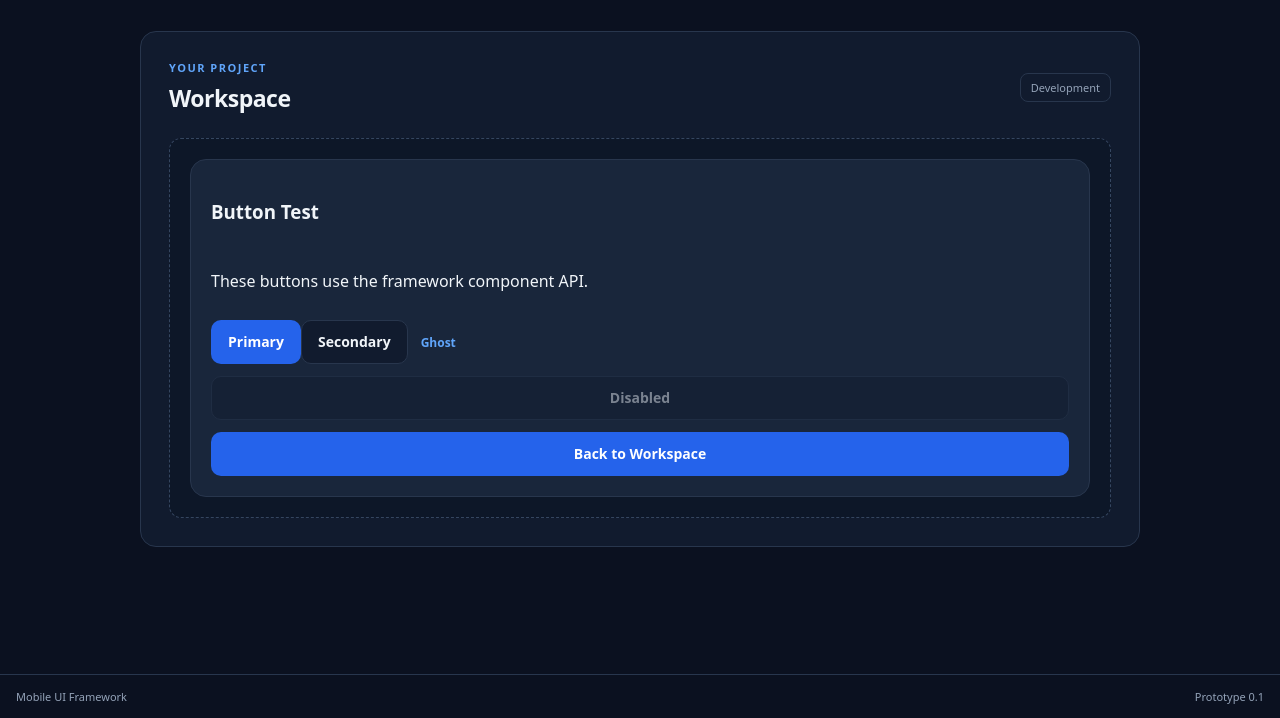
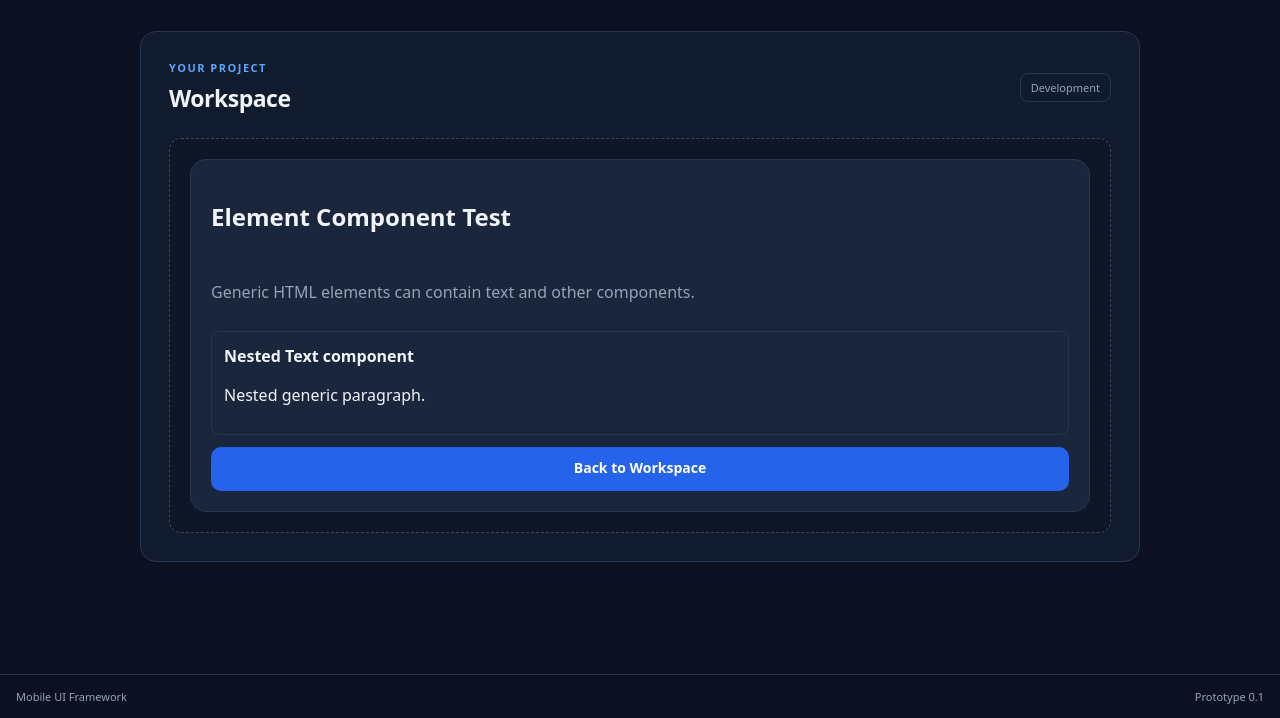
Before and after one commit to Twaddler01/mobile-ui-framework, a plain HTML site: page index.html in a window 1280 px wide. Shown: the part 82-800 px from the top of the page. Drawn offline with Linux system fonts and the light colour scheme.

Commit message:
components

```diff
--- a/main.js
+++ b/main.js
@@ -1,24 +1,10 @@
-import Component from "./src/core/Component.js";
-import Column from "./src/components/Column.js";
-import Row from "./src/components/Row.js";
-import Card from "./src/components/Card.js";
-import Button from "./src/components/Button.js";
+import { Element, Text, Button, Card, Row, Column } from "./src/ui.js";
+
 import DOMRenderer from "./src/renderers/dom/DOMRenderer.js";
 
 const renderer = new DOMRenderer();
 
 const workspace = document.querySelector("#workspace-content");
-
-function element(tagName, props = {}, children = []) {
-    return new Component(
-        "element",
-        {
-            tagName,
-            ...props
-        },
-        children
-    );
-}
 
 function renderLandingWorkspace() {
     const view = new Column(
@@ -28,18 +14,23 @@ function renderLandingWorkspace() {
             align: "stretch"
         },
         [
-            element("h3", {}, ["Layout test"]),
+            Element(
+                {
+                    tagName: "h3"
+                },
+                ["Button Test"]
+            ),
 
-            new Row(
+            Row(
                 {
                     gap: 12,
                     align: "center",
                     justify: "between"
                 },
                 [
-                    element(
-                        "div",
+                    Element(
                         {
+                            tagName: "div",
                             style: {
                                 background: "#19263b",
                                 padding: "16px",
@@ -50,9 +41,9 @@ function renderLandingWorkspace() {
                         ["First item"]
                     ),
 
-                    element(
-                        "div",
+                    Element(
                         {
+                            tagName: "div",
                             style: {
                                 background: "#19263b",
                                 padding: "16px",
@@ -78,52 +69,51 @@ function renderExample() {
             gap: 12
         },
         [
-            element("h3", {}, ["Button Test"]),
+            Element(
+                {
+                    tagName: "h2"
+                },
+                ["Element Component Test"]
+            ),
 
-            element("p", {}, [
-                "These buttons use the framework component API."
-            ]),
+            Element(
+                {
+                    tagName: "p",
+                    className: "description",
+                    style: {
+                        color: "var(--color-muted)"
+                    }
+                },
+                ["Generic HTML elements can contain text and other components."]
+            ),
 
-            new Row(
+            Element(
                 {
-                    gap: 10,
-                    align: "center",
-                    wrap: "wrap"
+                    tagName: "div",
+                    attributes: {
+                        "data-testid": "element-demo"
+                    },
+                    style: {
+                        padding: "12px",
+                        border: "1px solid var(--color-border)",
+                        borderRadius: "8px"
+                    }
                 },
                 [
-                    new Button(
+                    Text(
                         {
-                            variant: "primary",
-                            onClick: () => console.log("Primary clicked!")
+                            weight: 700
                         },
-                        ["Primary"]
+                        ["Nested Text component"]
                     ),
 
-                    new Button(
+                    Element(
                         {
-                            variant: "secondary",
-                            onClick: () => console.log("Secondary clicked!")
+                            tagName: "p"
                         },
-                        ["Secondary"]
-                    ),
-
-                    new Button(
-                        {
-                            variant: "ghost",
-                            size: "small",
-                            onClick: () => console.log("Ghost clicked!")
-                        },
-                        ["Ghost"]
+                        ["Nested generic paragraph."]
                     )
                 ]
-            ),
-
-            new Button(
-                {
-                    variant: "secondary",
-                    disabled: true
-                },
-                ["Disabled"]
             ),
 
             new Button(
--- /dev/null
+++ b/src/components/Element.js
@@ -0,0 +1,14 @@
+import Component from "../core/Component.js";
+
+export default class Element extends Component {
+    constructor(props = {}, children = []) {
+        super(
+            "element",
+            {
+                tagName: "div",
+                ...props
+            },
+            children
+        );
+    }
+}
--- /dev/null
+++ b/src/components/Text.js
@@ -0,0 +1,16 @@
+import Component from "../core/Component.js";
+
+export default class Text extends Component {
+    constructor(props = {}, children = []) {
+        super(
+            "text",
+            {
+                size: "medium",
+                weight: 400,
+                align: "left",
+                ...props
+            },
+            children
+        );
+    }
+}
--- /dev/null
+++ b/src/core/createComponent.js
@@ -0,0 +1,9 @@
+export default function createComponent(ComponentClass) {
+    if (typeof ComponentClass !== "function") {
+        throw new TypeError("createComponent requires a component class.");
+    }
+
+    return function componentFactory(props = {}, children = []) {
+        return new ComponentClass(props, children);
+    };
+}
--- a/src/renderers/dom/DOMRenderer.js
+++ b/src/renderers/dom/DOMRenderer.js
@@ -26,7 +26,12 @@ export default class DOMRenderer {
         const tagName =
             type === "button"
                 ? "button"
-                : (props.tagName ?? (type === "card" ? "article" : "div"));
+                : (props.tagName ??
+                  (type === "card"
+                      ? "article"
+                      : type === "text"
+                        ? "p"
+                        : "div"));
 
         const element = document.createElement(tagName);
 
@@ -42,6 +47,41 @@ export default class DOMRenderer {
 
             element.disabled = Boolean(props.disabled);
             element.type = props.type;
+        }
+
+        if (
+            isLayout ||
+            type === "card" ||
+            type === "button" ||
+            type === "text"
+        ) {
+            element.classList.add(`ui-${type}`);
+        }
+
+        if (type === "button") {
+            element.classList.add(
+                `ui-button-${props.variant}`,
+                `ui-button-${props.size}`
+            );
+
+            element.disabled = Boolean(props.disabled);
+            element.type = props.type;
+        }
+
+        if (type === "text") {
+            element.classList.add(`ui-text-${props.size}`);
+
+            if (props.color) {
+                element.style.color = props.color;
+            }
+
+            if (props.weight != null) {
+                element.style.fontWeight = props.weight;
+            }
+
+            if (props.align) {
+                element.style.textAlign = props.align;
+            }
         }
 
         if (props.className) {
@@ -72,7 +112,11 @@ export default class DOMRenderer {
     }
 
     applyLayout(element, props) {
-        const layout = normalizeLayoutProps(props);
+        const layoutProps = element.classList.contains("ui-text")
+            ? { ...props, align: undefined }
+            : props;
+
+        const layout = normalizeLayoutProps(layoutProps);
         const style = element.style;
 
         const alignValues = {
@@ -109,6 +153,10 @@ export default class DOMRenderer {
         if (props.style) {
             Object.assign(style, props.style);
         }
+
+        if (props.wrap != null) {
+            element.style.flexWrap = props.wrap === true ? "wrap" : props.wrap;
+        }
     }
 
     toCssSize(value) {
--- /dev/null
+++ b/src/ui.js
@@ -0,0 +1,15 @@
+import createComponent from "./core/createComponent.js";
+
+import ElementComponent from "./components/Element.js";
+import TextComponent from "./components/Text.js";
+import ButtonComponent from "./components/Button.js";
+import CardComponent from "./components/Card.js";
+import RowComponent from "./components/Row.js";
+import ColumnComponent from "./components/Column.js";
+
+export const Element = createComponent(ElementComponent);
+export const Text = createComponent(TextComponent);
+export const Button = createComponent(ButtonComponent);
+export const Card = createComponent(CardComponent);
+export const Row = createComponent(RowComponent);
+export const Column = createComponent(ColumnComponent);
--- a/style.css
+++ b/style.css
@@ -399,7 +399,7 @@ button {
     background: var(--color-surface-raised);
 }
 
-/* Sizes */
+/* Button Sizes */
 
 .ui-button-small {
     min-height: 36px;
@@ -421,6 +421,35 @@ button {
     font-size: 16px;
 }
 
+
+/* Text component */
+.ui-text {
+    box-sizing: border-box;
+    margin: 0;
+    min-width: 0;
+    color: var(--color-text);
+    line-height: 1.5;
+    overflow-wrap: anywhere;
+}
+
+.ui-text-small {
+    font-size: 0.875rem;
+}
+
+.ui-text-medium {
+    font-size: 1rem;
+}
+
+.ui-text-large {
+    font-size: 1.25rem;
+}
+
+.ui-text-title {
+    font-size: 1.5rem;
+    line-height: 1.25;
+}
+
+
 /* Avoid unexpected shrinking of nested layout content. */
 
 .ui-layout > * {
```
